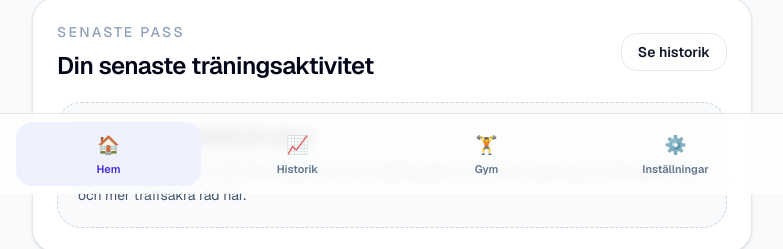
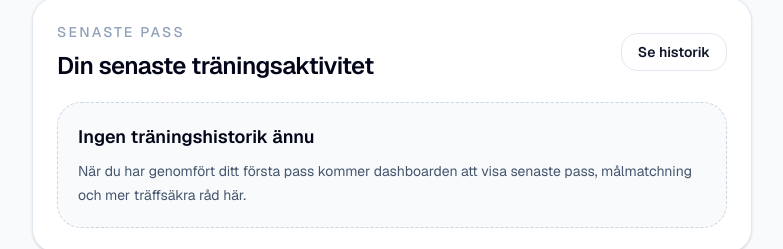
Before and after one commit to magnussonpeter-sys/trainingapp, a Next.js app: page /home in a window 1280 px wide. Shown: the part 606-855 px from the top of the page, without its empty margins (248-1031 px from the left). Built offline with nearby package versions, Linux system fonts and the light colour scheme; no server answers.

Commit message:
appbottombar

```diff
--- a/app/home/page.tsx
+++ b/app/home/page.tsx
@@ -5,7 +5,6 @@ import { useEffect, useMemo, useState } from "react";
 import { useRouter } from "next/navigation";
 
 import AppTopBar from "@/components/navigation/AppTopBar";
-import BottomNav from "@/components/navigation/BottomNav";
 import {
   getWorkoutLogs,
   type WorkoutLog,
@@ -577,8 +576,7 @@ export default function HomePage() {
   }
 
   return (
-    <>
-      <main className="min-h-screen bg-slate-50 pb-28 text-slate-950">
+    <main className="min-h-screen bg-slate-50 text-slate-950">
       <AppTopBar
         title="Träningsapp"
         subtitle="Dashboard för snabbstart, översikt och målstyrd träningsanalys."
@@ -586,7 +584,7 @@ export default function HomePage() {
         isLoggingOut={isLoggingOut}
       />
 
-        <div className="mx-auto flex w-full max-w-3xl flex-col gap-6 px-4 py-6 sm:px-6">
+      <div className="mx-auto flex w-full max-w-3xl flex-col gap-6 px-4 py-6 pb-10 sm:px-6">
         <section className="rounded-3xl border border-slate-200 bg-white p-6 shadow-sm">
           <p className="text-sm font-medium uppercase tracking-[0.16em] text-slate-400">
             Välkommen tillbaka
@@ -1089,8 +1087,5 @@ export default function HomePage() {
         </section>
       </div>
     </main>
-
-      <BottomNav isAdmin={authUser?.role === "admin"} />
-    </>
   );
 }
```
Lines whose indentation alone changed are shown as unchanged.
